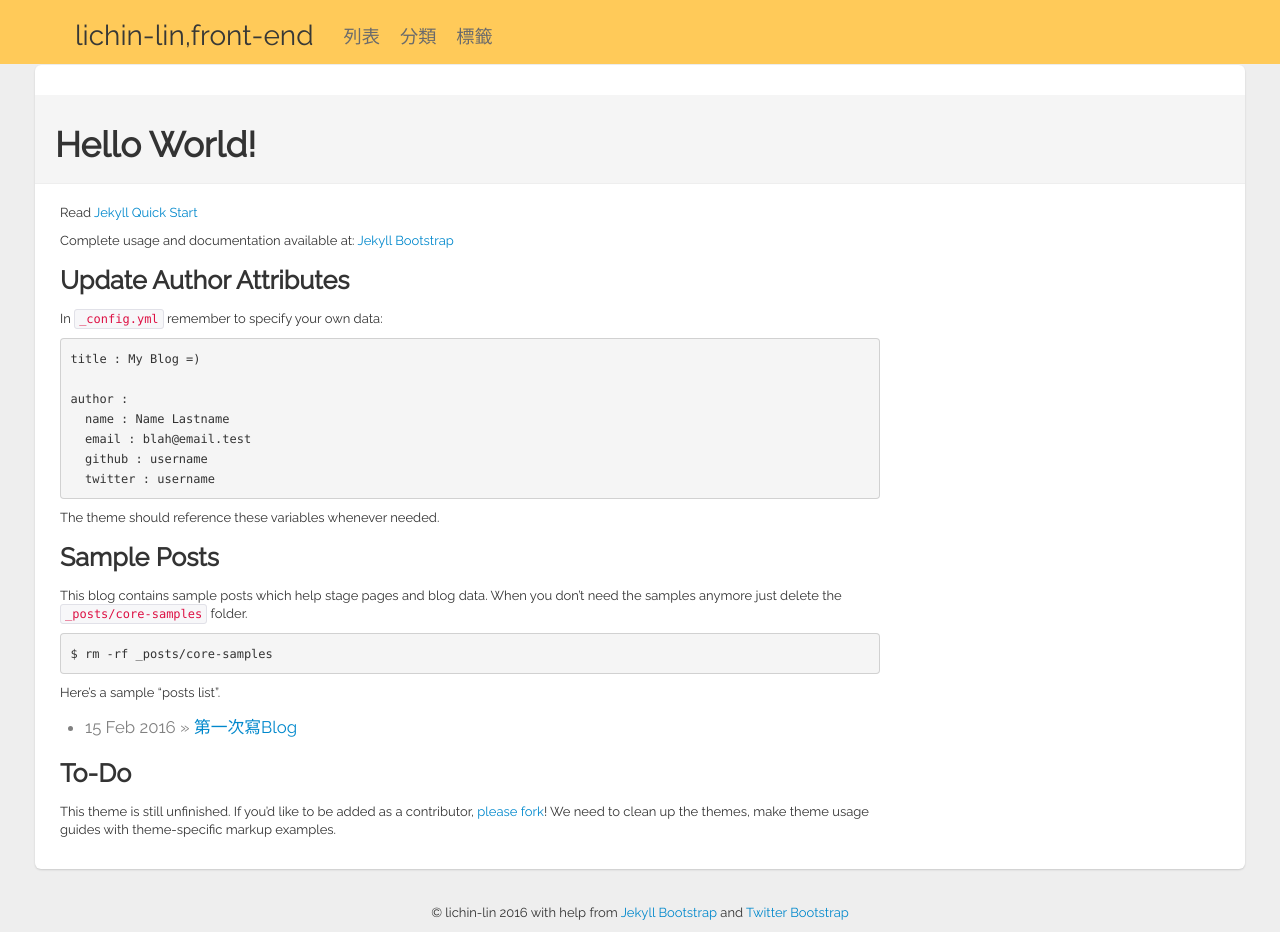
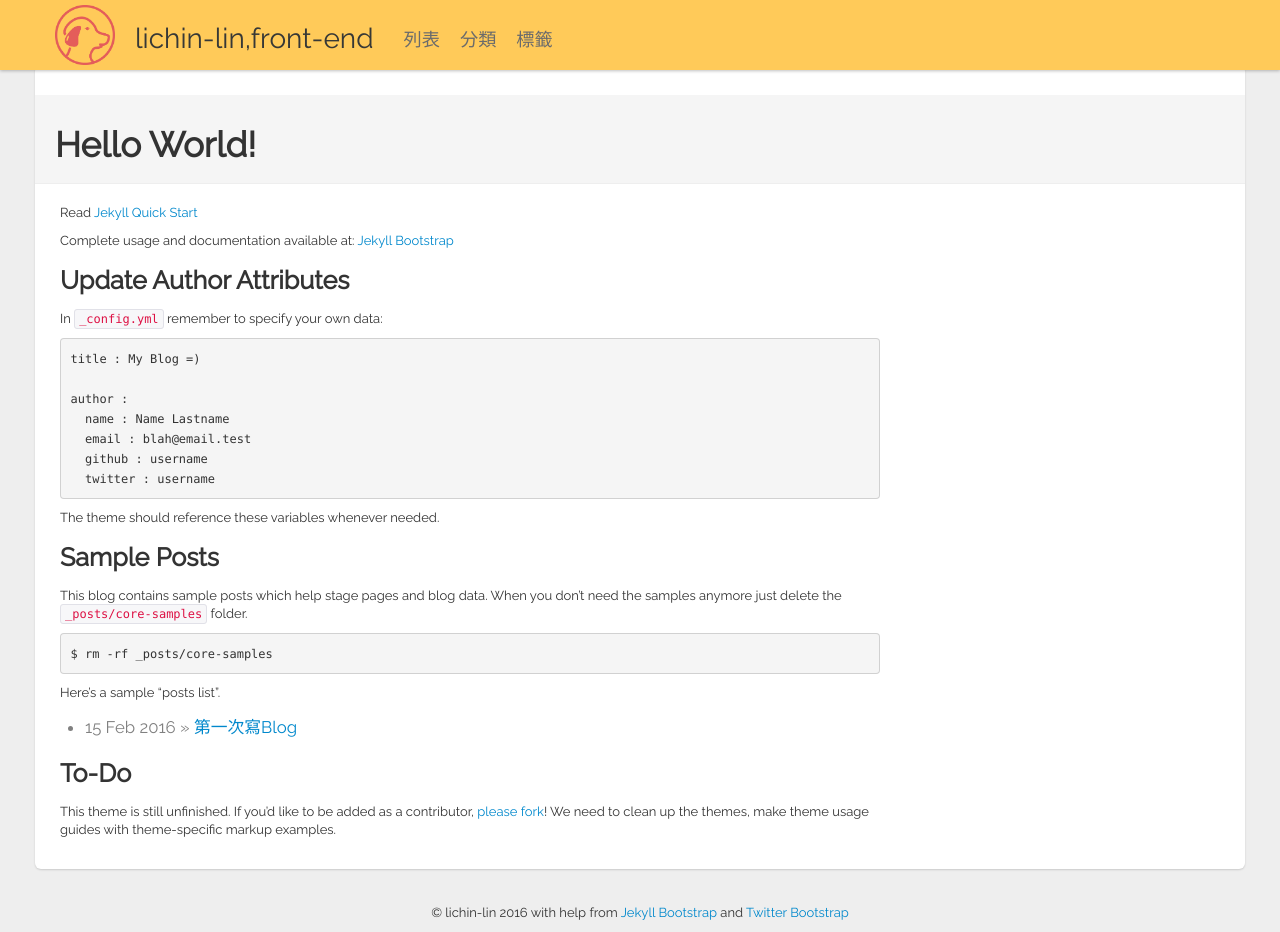
Before and after one commit to lichin-lin/lichin-lin.github.io, a Jekyll site: the page built from index.md, in a window 1280 px wide and 932 px high. Built offline with Jekyll 4.4.1, drawn with Linux system fonts in a browser that asks for light colours.

Commit message:
logo update

```diff
--- a/_includes/themes/twitter/default.html
+++ b/_includes/themes/twitter/default.html
@@ -36,6 +36,7 @@
       <div class="fill">
        <div class="fill-bg">
         <div class="container">
+          <img src="img/dog.png">
           <a class="brand" href="{{ HOME_PATH }}">{{ site.title }}</a>
           <ul class="nav">
             {% assign pages_list = site.pages %}
--- a/assets/themes/twitter/css/style.css
+++ b/assets/themes/twitter/css/style.css
@@ -36,8 +36,11 @@ body {
 .page-header h1{
 	font-size: 2.5em;
 }
+.topbar{
+	height: 70px;
+}
 .topbar .fill{
-	height: 60px;
+	height: 70px;
 }
 .fill-bg{
 	background-color: #FFCA59;
@@ -45,7 +48,7 @@ body {
 .topbar .brand{
 	font-size: 2em;
 	color: #373836;
-	padding: 22px 20px 14px;
+	padding: 25px 20px 17px;
 	margin-left: 0;
 	box-shadow: 0;
 }
@@ -64,10 +67,15 @@ body {
 }
 .topbar div>ul>li, .nav>li{
 	font-size: 1.3em;
-	margin-top: 5px;
+	margin-top: 8px;
 
 }
-
+.topbar img{
+	width: 60px;
+	height: 60px;
+	float:left;
+	margin-top: 5px;
+}
 /* tag_box ======================================================== */
 .tag_box {
 	list-style:none;
@@ -124,9 +132,14 @@ body {
 
 
 #disqus_thread{
-	padding-left: 5px;
-	padding-right: 25px;
+
 }
 #dsq-app5{
 	display: none;
 }
+
+@media(max-width:768px){
+	.topbar img{
+		padding-left: 10px;
+	}
+}
```
Also changed, not shown: _posts/16474066774675711213.jpeg (added), img/dog.png (added).
